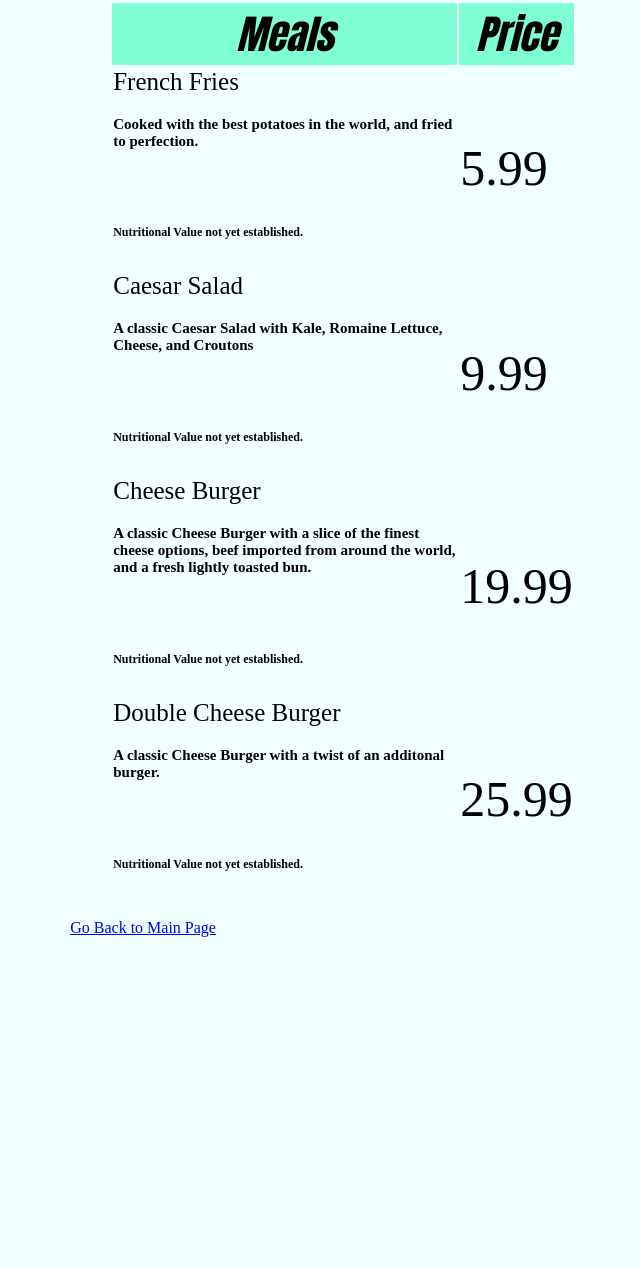
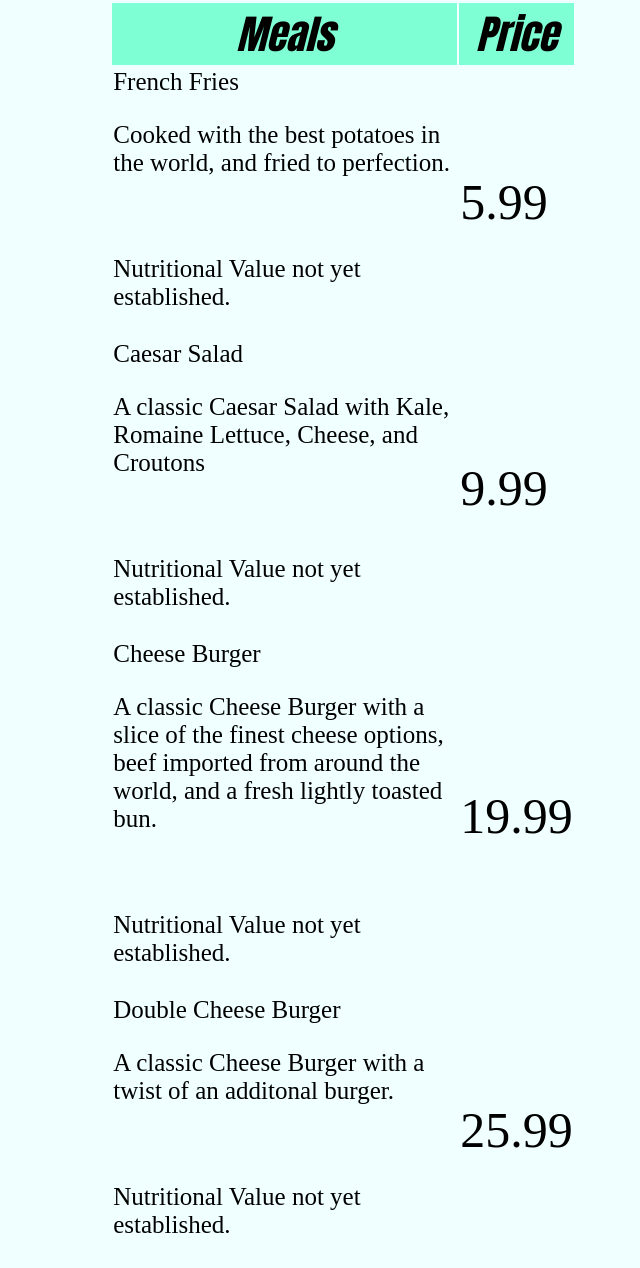
Before and after one commit to edwins25/restaurants, a plain HTML site: page menu.html in a window 1280 px wide. Shown: the part 571-1839 px from the top of the page, without its empty margins (317-957 px from the left). Before the commit the page ends 1516 px from the top, so only its background shows below. Drawn offline with Linux system fonts and the light colour scheme.

Commit message:
Add files via upload

```diff
--- a/menu.html
+++ b/menu.html
@@ -26,30 +26,30 @@
       </tr>
       <tr>
           <td class="spaced"> French Fries
-            <br> <h4> Cooked with the best potatoes in the world, and fried to perfection. </h4>
-            <br> <h6> Nutritional Value not yet established.
-              </h6></td>
+            <br> <p class="desc"> Cooked with the best potatoes in the world, and fried to perfection. </p>
+            <br> <p class="nv"> Nutritional Value not yet established.
+            </p></td>
           <td class="price">5.99</td>
       </tr>
       <tr>
           <td class="spaced"> Caesar Salad
-          <br> <h4> A classic Caesar Salad with Kale, Romaine Lettuce, Cheese, and Croutons</h4>
-        <br> <h6> Nutritional Value not yet established.
-         </h6> </td>
+          <br> <p class="desc">A classic Caesar Salad with Kale, Romaine Lettuce, Cheese, and Croutons</p>
+          <br> <p class="nv"> Nutritional Value not yet established.
+          </p></td>
           <td class="price">9.99</td>
       </tr>
       <tr>
           <td class="spaced"> Cheese Burger
-            <br> <h4> A classic Cheese Burger with a slice of the finest cheese options, beef imported from around the world, and a fresh lightly toasted bun. </h4>
-              <br> <h6> Nutritional Value not yet established.
-                </h6></td>
+            <br> <p class="desc"> A classic Cheese Burger with a slice of the finest cheese options, beef imported from around the world, and a fresh lightly toasted bun. </p>
+            <br> <p class="nv"> Nutritional Value not yet established.
+            </p></td>
           <td class="price">19.99</td>
       </tr>
       <tr>
           <td class="spaced"> Double Cheese Burger
-            <br> <h4> A classic Cheese Burger with a twist of an additonal burger. </h4>
-            <br> <h6> Nutritional Value not yet established.
-              </h6></td>
+            <br> <p class="desc"> A classic Cheese Burger with a twist of an additonal burger. </p>
+            <br> <p class="nv"> Nutritional Value not yet established.
+            </p></td>
           <td class="price">25.99</td>
       </tr>
   </table>
```
